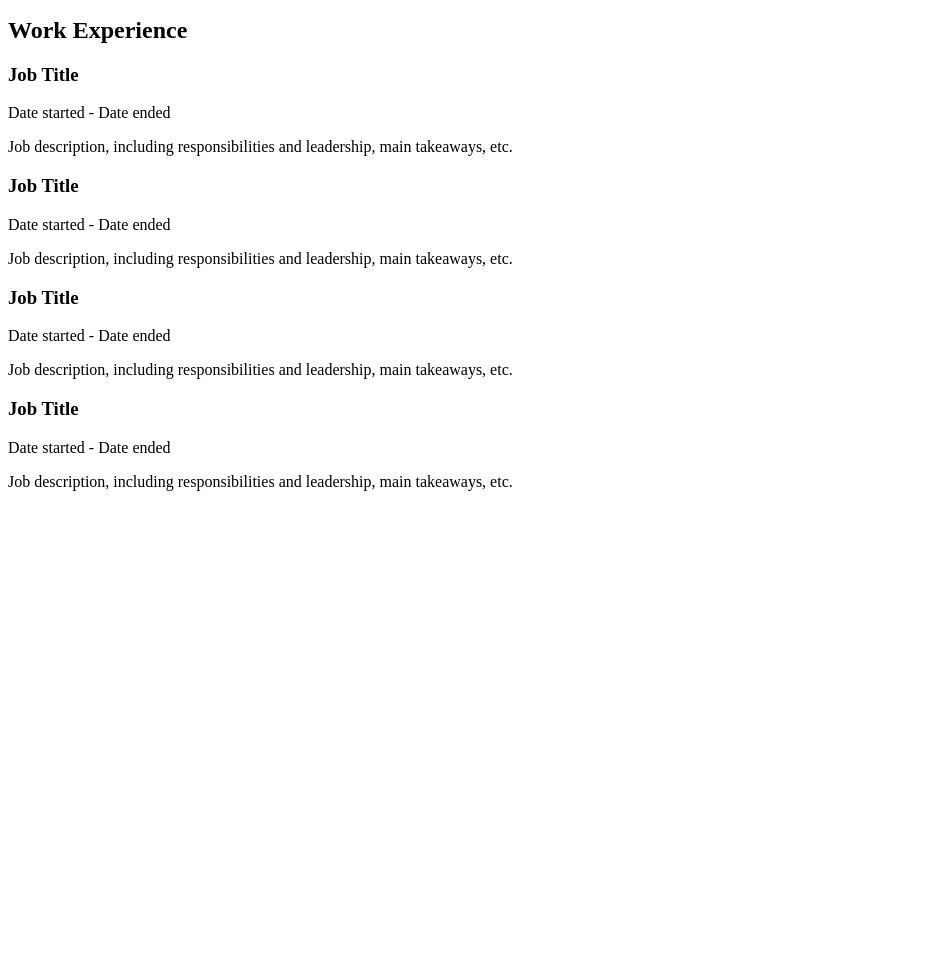
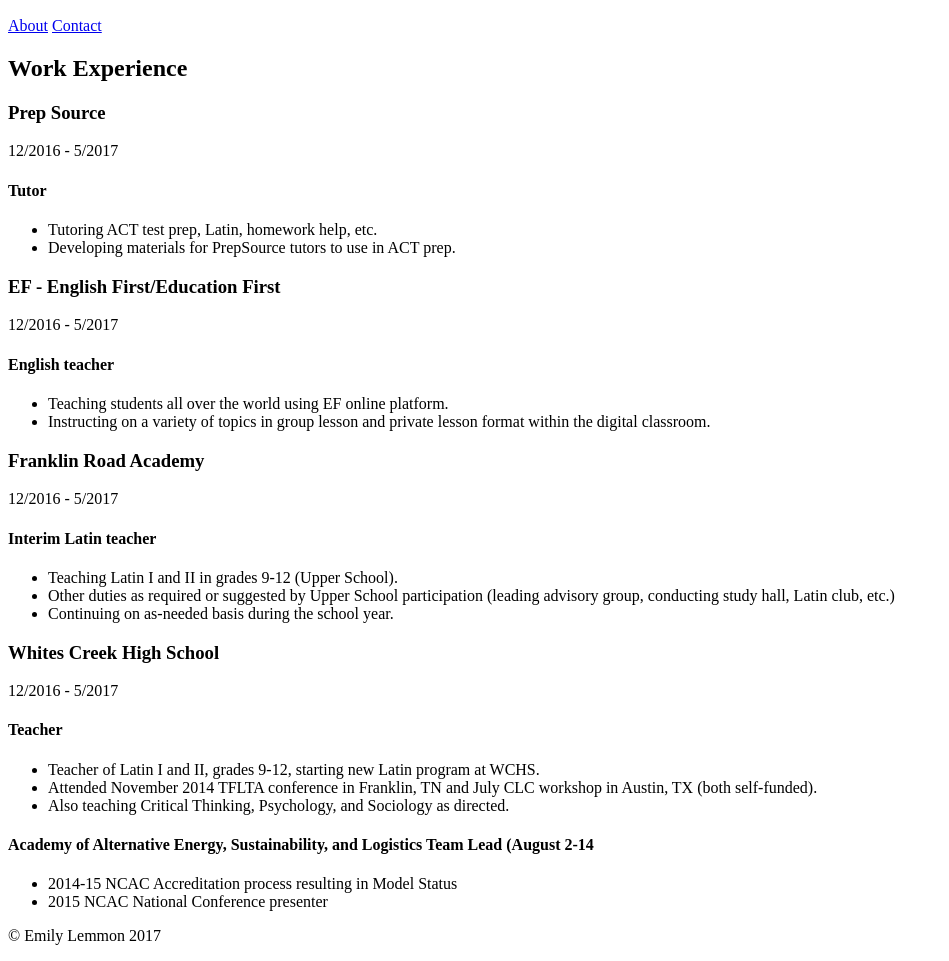
Before and after one commit to Rian501/bio, a plain HTML site: page index.html in a window 1280 px wide. Shown: the part 110-1071 px from the top of the page, without its empty margins (0-949 px from the left). Before the commit the page ends 800 px from the top, so only its background shows below. Drawn offline with Linux system fonts and the light colour scheme.

Commit message:
Updated index and contact link

```diff
--- a/index.html
+++ b/index.html
@@ -3,36 +3,78 @@
 	<head>
 		<title>Emily Lemmon</title>
 		<meta charset="UTF-8">
-		<link rel="stylesheet" type="text/css" href="/styles.css"
+		<link rel="stylesheet" type="text/css" href="/styles.css">
 	</head>
 	<body>
 		<header>
 			<h1>Emily Lemmon</h1>
 			<h2>Freelance Educator</h2>
 			<!-- Image goes here-->
-			<!--Also a nav goes up here somewhere soon-->
+			<nav>
+				<a href="index.html">About</a>
+				<a href="contact.html">Contact</a>
+			</nav>
 		</header>
+
 		<h2>Work Experience</h2>
+		<article>  <!--- each employment experience gets one setup. PREPSOURCE job goes here-->
+			<header>
+				<h3>Prep Source</h3> <date>12/2016</date> - <date>5/2017</date>
+			</header>
+			<section>
+				<h4>Tutor</h4>
+					<ul>
+						<li>Tutoring ACT test prep, Latin, homework help, etc.</li>
+						<li>Developing materials for PrepSource tutors to use in ACT prep.</li>
+					</ul>
+			</section>
+		</article>
+		<article>  <!--- each employment experience gets one setup. EF job goes here-->
+			<header>
+				<h3>EF - English First/Education First</h3> <date>12/2016</date> - <date>5/2017</date>
+			</header>
+			<section>
+				<h4>English teacher</h4>
+					<ul>
+						<li>Teaching students all over the world using EF online platform.</li>
+						<li>Instructing on a variety of topics in group lesson and private lesson format within the digital classroom.</li>
+					</ul>
+			</section>
+		</article>
+		<article>  <!--- each employment experience gets one setup. FRA job goes here-->
+			<header>
+				<h3>Franklin Road Academy</h3> <date>12/2016</date> - <date>5/2017</date>
+			</header>
+			<section>
+				<h4>Interim Latin teacher</h4>
+					<ul>
+						<li>Teaching Latin I and II in grades 9-12 (Upper School).</li>
+						<li>Other duties as required or suggested by Upper School participation (leading advisory group, conducting study hall, Latin club, etc.)</li>
+						<li>Continuing on as-needed basis during the school year.</li>
+					</ul>
+			</section>
+		</article>
 		<article>  <!--- each employment experience gets one setup. ________ job goes here-->
-			<h3>Job Title</h3> <date>Date started</date> - <date>Date ended</date>
-			<p>Job description, including responsibilities and leadership, main takeaways, etc.</p>
-		</article>
-				<article>  <!--- each employment experience gets one setup. ________ job goes here-->
-			<h3>Job Title</h3> <date>Date started</date> - <date>Date ended</date>
-			<p>Job description, including responsibilities and leadership, main takeaways, etc.</p>
-		</article>
-				<article>  <!--- each employment experience gets one setup. ________ job goes here-->
-			<h3>Job Title</h3> <date>Date started</date> - <date>Date ended</date>
-			<p>Job description, including responsibilities and leadership, main takeaways, etc.</p>
-		</article>
-				<article>  <!--- each employment experience gets one setup. ________ job goes here-->
-			<h3>Job Title</h3> <date>Date started</date> - <date>Date ended</date>
-			<p>Job description, including responsibilities and leadership, main takeaways, etc.</p>
+			<header>
+				<h3>Whites Creek High School</h3> <date>12/2016</date> - <date>5/2017</date>
+			</header>
+			<section>
+				<h4>Teacher</h4>
+					<ul>
+						<li>Teacher of Latin I and II, grades 9-12, starting new Latin program at WCHS.</li>
+						<li>Attended November 2014 TFLTA conference in Franklin, TN and July CLC workshop in Austin, TX (both self-funded).</li>
+						<li>Also teaching Critical Thinking, Psychology, and Sociology as directed.</li>
+					</ul>
+				<h4>Academy of Alternative Energy, Sustainability, and Logistics Team Lead (August 2-14</h4>
+					<ul>
+						<li>2014-15 NCAC Accreditation process resulting in Model Status</li>
+						<li>2015 NCAC National Conference presenter</li>
+					</ul>
+			</section>
 		</article>
 	</body>
 
 	<footer>
-
-
+		<p>&copy; Emily Lemmon 2017</p>
 	</footer>
 </html>
```
Also changed, not shown: contact.html (+5 -0 lines).
